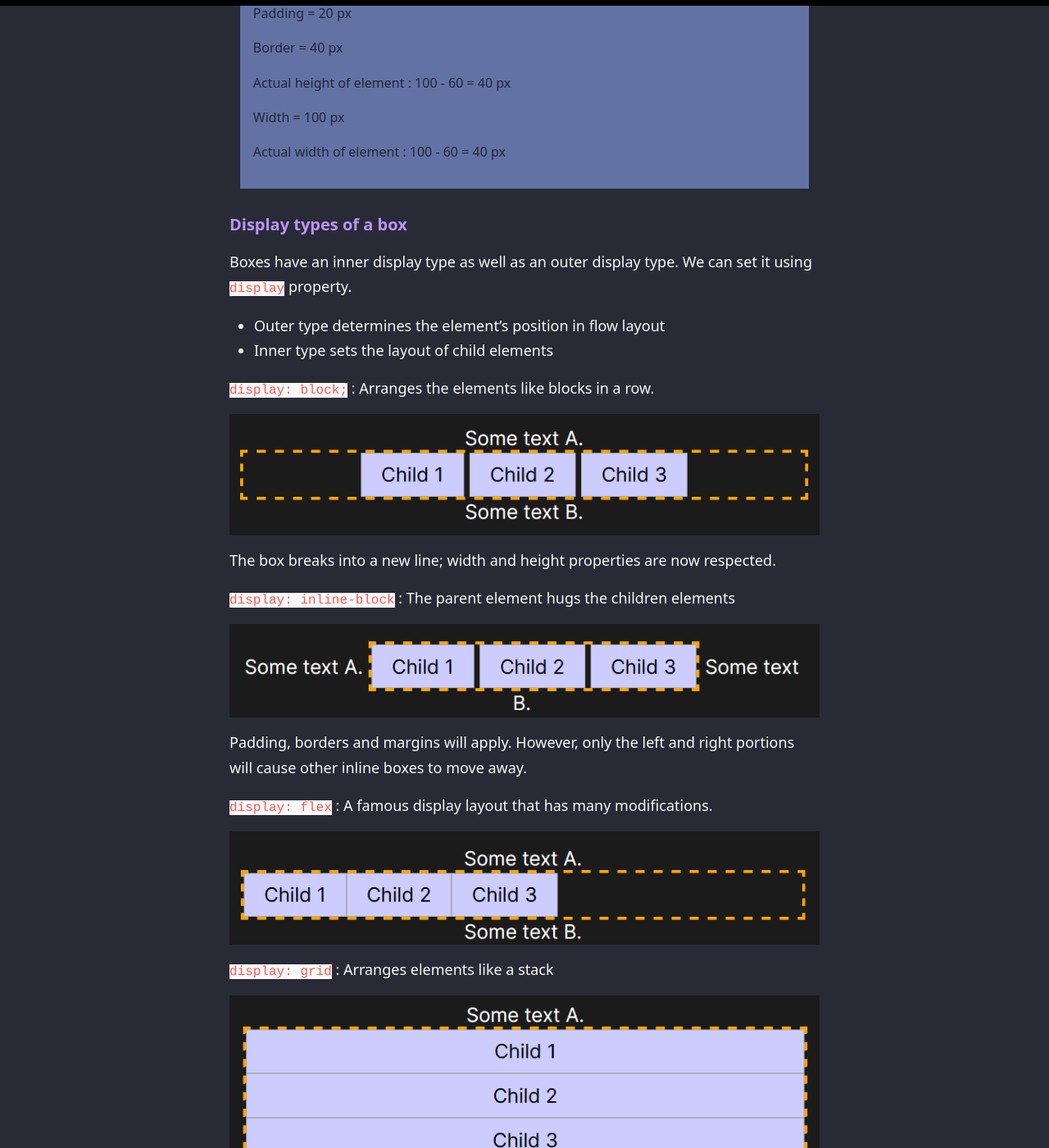
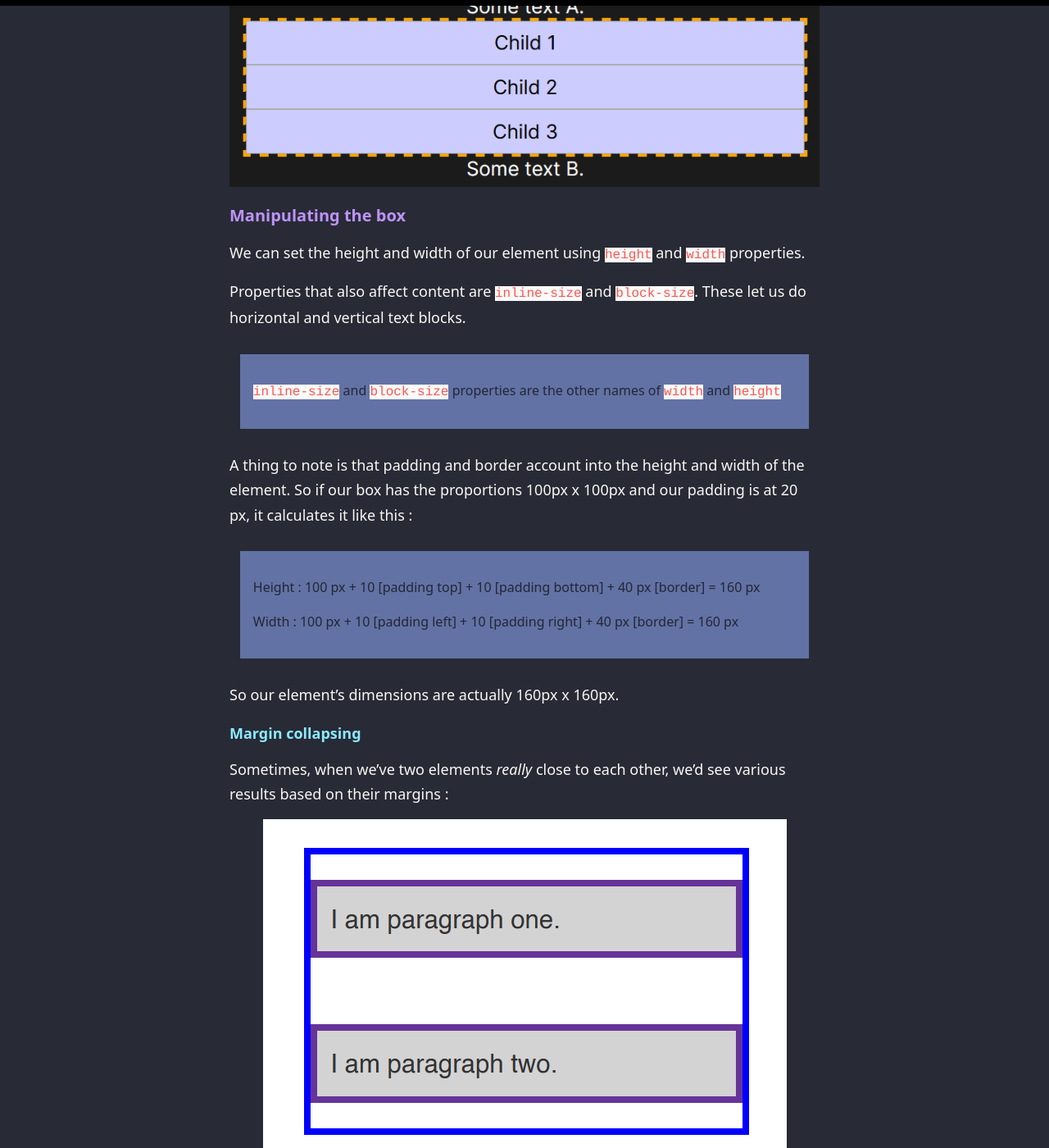
Before and after one commit to aigle-levant/notes-page, a Jekyll site: the page built from _posts/2024-08-03-css-box-model.md, in a window 1280 px wide and 1400 px high, scrolled down 3333 px. Shown: the whole window at 82% size. Built offline with Jekyll 4.4.1, drawn with Linux system fonts in a browser that asks for light colours; some web fonts are replaced; some of the changed text lies outside the part shown.

Commit message:
added image links to notes; modified 2024-08-03-css-box-model.md

```diff
--- a/_posts/2024-08-03-css-box-model.md
+++ b/_posts/2024-08-03-css-box-model.md
@@ -15,11 +15,11 @@
 
 Everything in a website is a **box**. Sometimes they have boxes nested in them and at times they sit next to each other.
 
-![alt text](/images/img4.png)
+![alt text](..\images\img4.png)
 
 A box has three parts : content, padding, margin. The border of a box plays a major role here.
 
-![alt text](/images/img5.png)
+![alt text](..\images\img5.png)
 
 * **Content** is simply the stuff inside the box.
 * **Padding** is the space between content and box's borders.
@@ -40,21 +40,38 @@
 
 Let's say we have a paragraph tag and an `a` tag with borders :
 
-![alt text](image.png)
+![alt text](..\images\img14.png)
 
 Let's try using our ``display: box``...
 
-![alt text](image-1.png)
+![alt text](..\images\img15.png)
 
 ...and ``display: inline-block``.
 
-![alt text](image-2.png)
+![alt text](..\images\img16.png)
 
-Notice how the box
+Notice how the second block is stretched to the length of the first one in the first example. And, in the second one, the two of them are arranged next to each other.
+
+You'd often see items arranged like this when a page's using ``display: inline-block`` :
+
+![alt text](..\images\img17.png)
+[Image credit : https://www.shecodes.io/]
+
+Now we have two more types :
+
+``display: flex`` : A famous display layout that has many modifications.
+
+![alt text](..\images\img8.png)
+
+``display: grid`` : Arranges elements like a stack
+
+![alt text](..\images\img9.png)
 
 ### Manipulating the box
 
 We can set the height and width of our element using ``height`` and ``width`` properties.
+
+Properties that also affect content are ``inline-size`` and ``block-size``. These let us do horizontal and vertical text blocks.
 
 > ``inline-size`` and ``block-size`` properties are the other names of ``width`` and ``height``
 
@@ -65,6 +82,22 @@
 > Width : 100 px + 10 [padding left] + 10 [padding right] + 40 px [border] = 160 px
 
 So our element's dimensions are actually 160px x 160px.
+
+#### Margin collapsing
+
+Sometimes, when we've two elements *really* close to each other, we'd see various results based on their margins :
+
+![alt text](..\images\img18.png)
+
+If margins of both the elements are **positive**, they merge into a single margin. The size of this common margin is equal to the largest individual margin.
+
+![alt text](..\images\img19.png)
+
+If margins of both the elements are **negative**, they collapse and only the smallest margin value remains.
+
+![alt text](..\images\img20.png)
+
+If we've a **positive margin and a negative margin**, the value of negative margin's subtracted from that of positive margin.
 
 #### Alternate box model
 
@@ -81,30 +114,3 @@
 > Width = 100 px
 >
 > Actual width of element : 100 - 60 = 40 px
-
-### Display types of a box
-
-Boxes have an inner display type as well as an outer display type. We can set it using ``display`` property.
-
-* Outer type determines the element's position in flow layout
-* Inner type sets the layout of child elements
-
-`display: block;` : Arranges the elements like blocks in a row.
-
-![alt text](/images/img6.png)
-
-The box breaks into a new line; width and height properties are now respected.
-
-``display: inline-block`` : The parent element hugs the children elements
-
-![alt text](/images/img7.png)
-
-Padding, borders and margins will apply. However, only the left and right portions will cause other inline boxes to move away.
-
-``display: flex`` : A famous display layout that has many modifications.
-
-![alt text](/images/img8.png)
-
-``display: grid`` : Arranges elements like a stack
-
-![alt text](/images/img9.png)
```
Also changed, not shown: _pages/getting-started.md (+2 -2 lines), _posts/2024-06-28-java-list.md (+1 -0 lines), _posts/2024-07-01-java-arrays.md (+1 -1 lines), _posts/2024-08-04-css-flexbox.md (+4 -4 lines), images/img1.png (deleted), images/img14.png (renamed from _posts/image.png), images/img15.png (renamed from _posts/image-1.png), images/img16.png (renamed from _posts/image-2.png), images/img17.png (added), images/img18.png (added), images/img19.png (added), images/img20.png (added).
